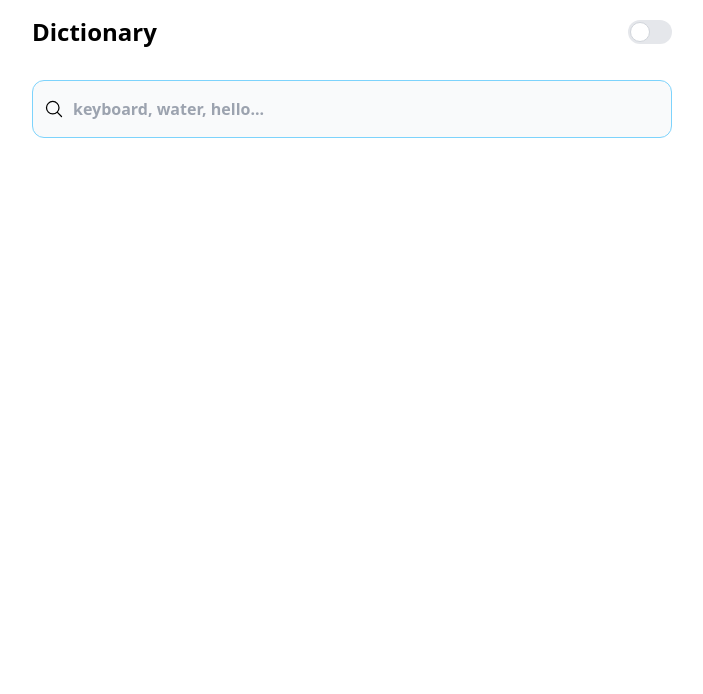
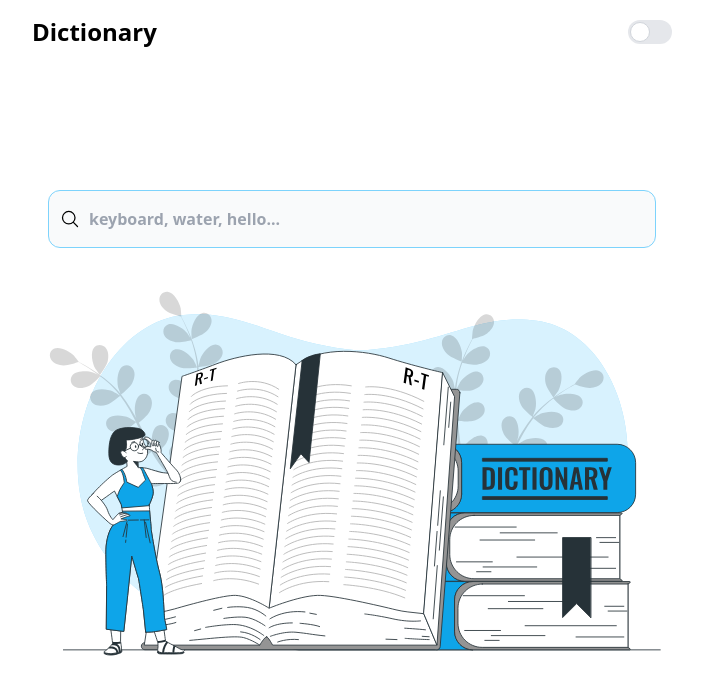
Before and after one commit to facindito/dictionary, a React (Vite) app: page / in a window 1280 px wide. Shown: the top 694 px of the page, without its empty margins (288-991 px from the left). Built offline with nearby package versions, Linux system fonts and the light colour scheme.

Commit message:
feat: add home page

```diff
--- a/src/App.jsx
+++ b/src/App.jsx
@@ -3,9 +3,9 @@ import { Outlet } from 'react-router-dom'
 
 export function App () {
   return (
-    <>
+    <div className='flex flex-col h-screen max-w-2xl mx-auto'>
       <Header />
       <Outlet />
-    </>
+    </div>
   )
 }
--- a/src/pages/Home.jsx
+++ b/src/pages/Home.jsx
@@ -2,6 +2,11 @@ import { SearchForm } from '../components/SearchForm'
 
 export default function Home () {
   return (
-    <SearchForm />
+    <main className='p-4 flex-1 flex flex-col justify-center items-center w-full'>
+      <div className='relative w-full'>
+        <SearchForm className='absolute top-0 w-full' />
+        <img src='/banner.svg' />
+      </div>
+    </main>
   )
 };
```
Also changed, not shown: public/banner.svg (added).
